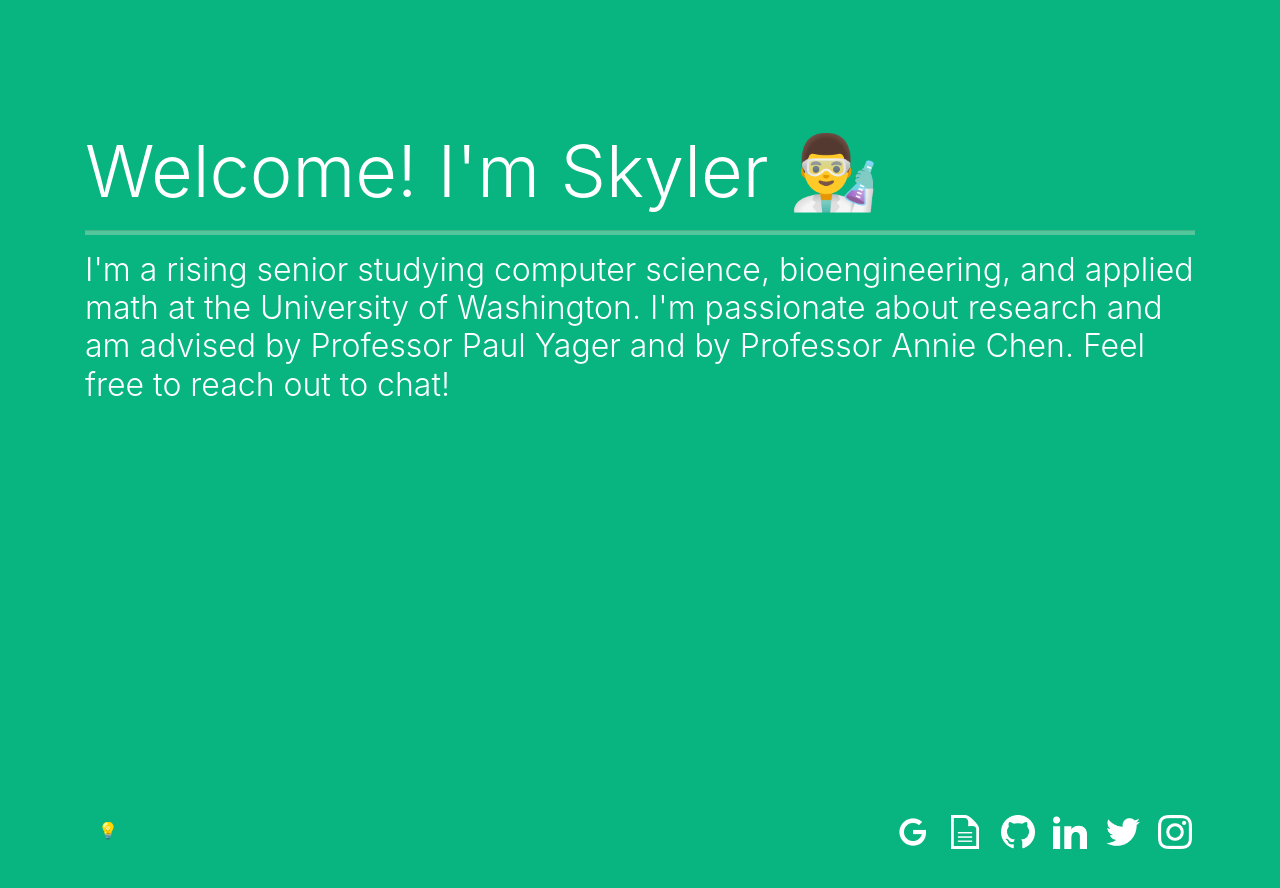
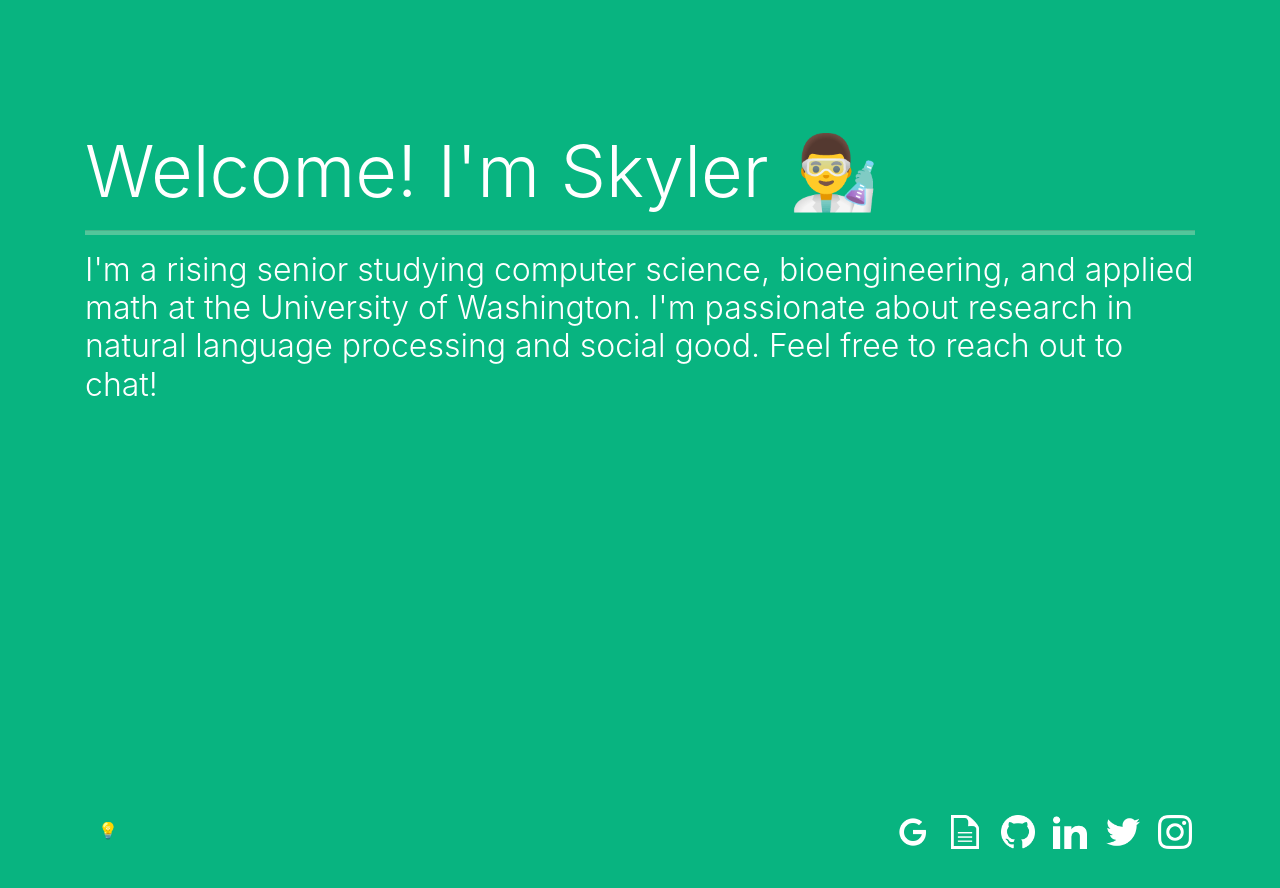
Before and after one commit to shallinan1/shallinan1.github.io, a Jekyll site: the page index.html, which Jekyll copies as it is, in a window 1280 px wide. Shown: the top 888 px of the page. Built offline with Jekyll 4.4.1, drawn with Linux system fonts in a browser that asks for light colours.

Commit message:
Update index.html

```diff
--- a/index.html
+++ b/index.html
@@ -24,7 +24,7 @@
 			</div>
 			<div class = "container">
 				<h2 class = "thin">
-				I'm a rising senior studying computer science, bioengineering, and applied math at the University of Washington. I'm passionate about research and am advised by Professor Paul Yager and by Professor Annie Chen. Feel free to reach out to chat!
+				I'm a rising senior studying computer science, bioengineering, and applied math at the University of Washington. I'm passionate about research in natural language processing and social good. Feel free to reach out to chat!
 				</h2>
 			</div>
 		</main>
```
